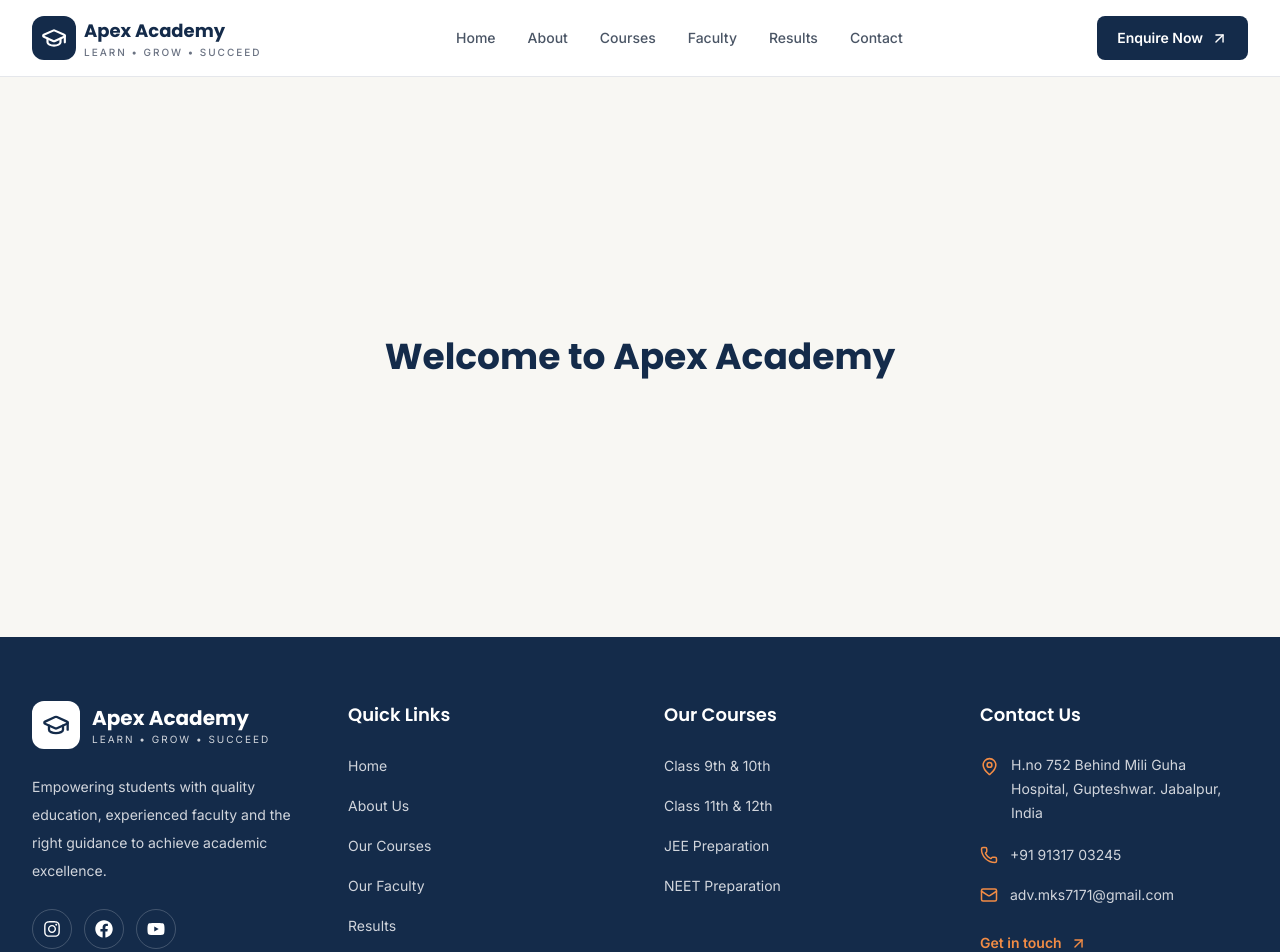
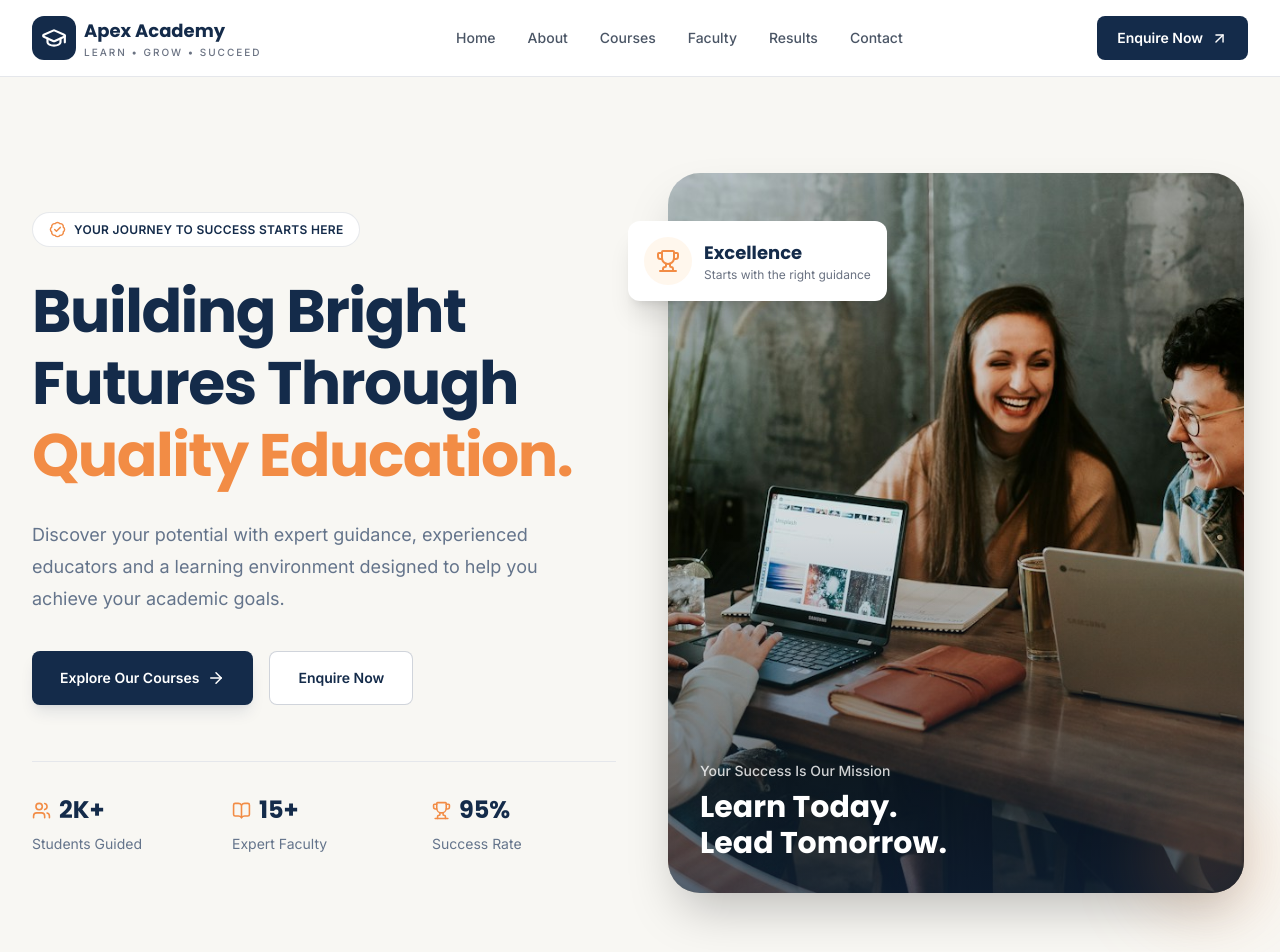
Before and after one commit to Suyash1505/coaching-institute, a Next.js app: page / in a window 1280 px wide. Shown: the top 952 px of the page. Built offline with nearby package versions, Linux system fonts and the light colour scheme.

Commit message:
created hero section

```diff
--- a/app/page.jsx
+++ b/app/page.jsx
@@ -1,16 +1,13 @@
 import Navbar from "@/components/layout/Navbar";
 import Footer from "@/components/layout/Footer";
+import Hero from "@/components/home/Hero";
 
 export default function Home() {
   return (
     <main>
       <Navbar />
 
-      <section className="flex min-h-[70vh] items-center justify-center">
-        <h1 className="font-heading text-4xl font-bold text-[#142B4A]">
-          Welcome to Apex Academy
-        </h1>
-      </section>
+      <Hero />
 
       <Footer />
     </main>
--- a/components/home/Hero.jsx
+++ b/components/home/Hero.jsx
@@ -0,0 +1,154 @@
+
+import Link from "next/link";
+import {
+  ArrowRight,
+  BadgeCheck,
+  BookOpen,
+  Users,
+  Trophy,
+} from "lucide-react";
+
+const Hero = () => {
+  return (
+    <section className="overflow-hidden bg-[#F8F7F3]">
+      <div className="mx-auto grid max-w-7xl items-center gap-12 px-6 py-16 md:py-24 lg:grid-cols-2 lg:px-8">
+
+        {/* Left Content */}
+        <div className="max-w-2xl">
+
+          {/* Badge */}
+          <div className="mb-7 inline-flex items-center gap-2 rounded-full border border-[#142B4A]/10 bg-white px-4 py-2">
+            <BadgeCheck size={17} className="text-[#F28C45]" />
+            <span className="text-xs font-semibold tracking-wide text-[#142B4A]">
+              YOUR JOURNEY TO SUCCESS STARTS HERE
+            </span>
+          </div>
+
+          {/* Heading */}
+          <h1 className="font-heading text-4xl font-bold leading-[1.2] tracking-tight text-[#142B4A] sm:text-5xl lg:text-6xl">
+            Building Bright Futures Through{" "}
+            <span className="text-[#F28C45]">
+              Quality Education.
+            </span>
+          </h1>
+
+          {/* Description */}
+          <p className="mt-7 max-w-xl text-base leading-8 text-[#64748B] sm:text-lg">
+            Discover your potential with expert guidance,
+            experienced educators and a learning environment
+            designed to help you achieve your academic goals.
+          </p>
+
+          {/* CTA Buttons */}
+          <div className="mt-9 flex flex-col gap-4 sm:flex-row">
+
+            <Link
+              href="/courses"
+              className="inline-flex items-center justify-center gap-2 rounded-lg bg-[#142B4A] px-7 py-4 text-sm font-semibold text-white shadow-lg shadow-[#142B4A]/10 transition-all hover:-translate-y-1 hover:bg-[#203F65]"
+            >
+              Explore Our Courses
+              <ArrowRight size={18} />
+            </Link>
+
+            <Link
+              href="/contact"
+              className="inline-flex items-center justify-center gap-2 rounded-lg border border-[#142B4A]/20 bg-white px-7 py-4 text-sm font-semibold text-[#142B4A] transition-all hover:border-[#F28C45] hover:text-[#F28C45]"
+            >
+              Enquire Now
+            </Link>
+
+          </div>
+
+          {/* Statistics */}
+          <div className="mt-14 grid grid-cols-3 gap-4 border-t border-gray-200 pt-8">
+
+            <div>
+              <div className="flex items-center gap-2">
+                <Users size={19} className="text-[#F28C45]" />
+                <h3 className="font-heading text-2xl font-bold text-[#142B4A]">
+                  2K+
+                </h3>
+              </div>
+              <p className="mt-2 text-xs text-[#64748B] sm:text-sm">
+                Students Guided
+              </p>
+            </div>
+
+            <div>
+              <div className="flex items-center gap-2">
+                <BookOpen size={19} className="text-[#F28C45]" />
+                <h3 className="font-heading text-2xl font-bold text-[#142B4A]">
+                  15+
+                </h3>
+              </div>
+              <p className="mt-2 text-xs text-[#64748B] sm:text-sm">
+                Expert Faculty
+              </p>
+            </div>
+
+            <div>
+              <div className="flex items-center gap-2">
+                <Trophy size={19} className="text-[#F28C45]" />
+                <h3 className="font-heading text-2xl font-bold text-[#142B4A]">
+                  95%
+                </h3>
+              </div>
+              <p className="mt-2 text-xs text-[#64748B] sm:text-sm">
+                Success Rate
+              </p>
+            </div>
+
+          </div>
+        </div>
+
+        {/* Right Image */}
+        <div className="relative mx-auto w-full max-w-xl">
+
+          {/* Main Image */}
+          <div
+            className="relative aspect-[4/5] overflow-hidden rounded-[2rem] bg-[#142B4A] bg-cover bg-center shadow-2xl"
+            style={{
+              backgroundImage: "url('/images/hero.jpg')",
+            }}
+          >
+            <div className="absolute inset-0 bg-gradient-to-t from-[#142B4A]/60 via-transparent to-transparent" />
+
+            <div className="absolute bottom-8 left-8 right-8">
+              <p className="text-sm font-medium text-white/80">
+                Your Success Is Our Mission
+              </p>
+              <h2 className="mt-2 font-heading text-3xl font-bold text-white">
+                Learn Today.
+                <br />
+                Lead Tomorrow.
+              </h2>
+            </div>
+          </div>
+
+          {/* Floating Achievement Card */}
+          <div className="absolute -left-5 top-12 flex items-center gap-3 rounded-xl bg-white p-4 shadow-xl sm:-left-10">
+            <div className="flex h-12 w-12 items-center justify-center rounded-full bg-orange-50">
+              <Trophy className="text-[#F28C45]" size={24} />
+            </div>
+
+            <div>
+              <p className="font-heading text-lg font-bold text-[#142B4A]">
+                Excellence
+              </p>
+              <p className="text-xs text-gray-500">
+                Starts with the right guidance
+              </p>
+            </div>
+          </div>
+
+          {/* Decorative Circle */}
+          <div className="absolute -bottom-5 -right-5 -z-0 h-28 w-28 rounded-full bg-[#F28C45]/20 blur-2xl" />
+
+        </div>
+
+      </div>
+    </section>
+  );
+};
+
+export default Hero;
```
Also changed, not shown: public/images/hero.jpg (added).
